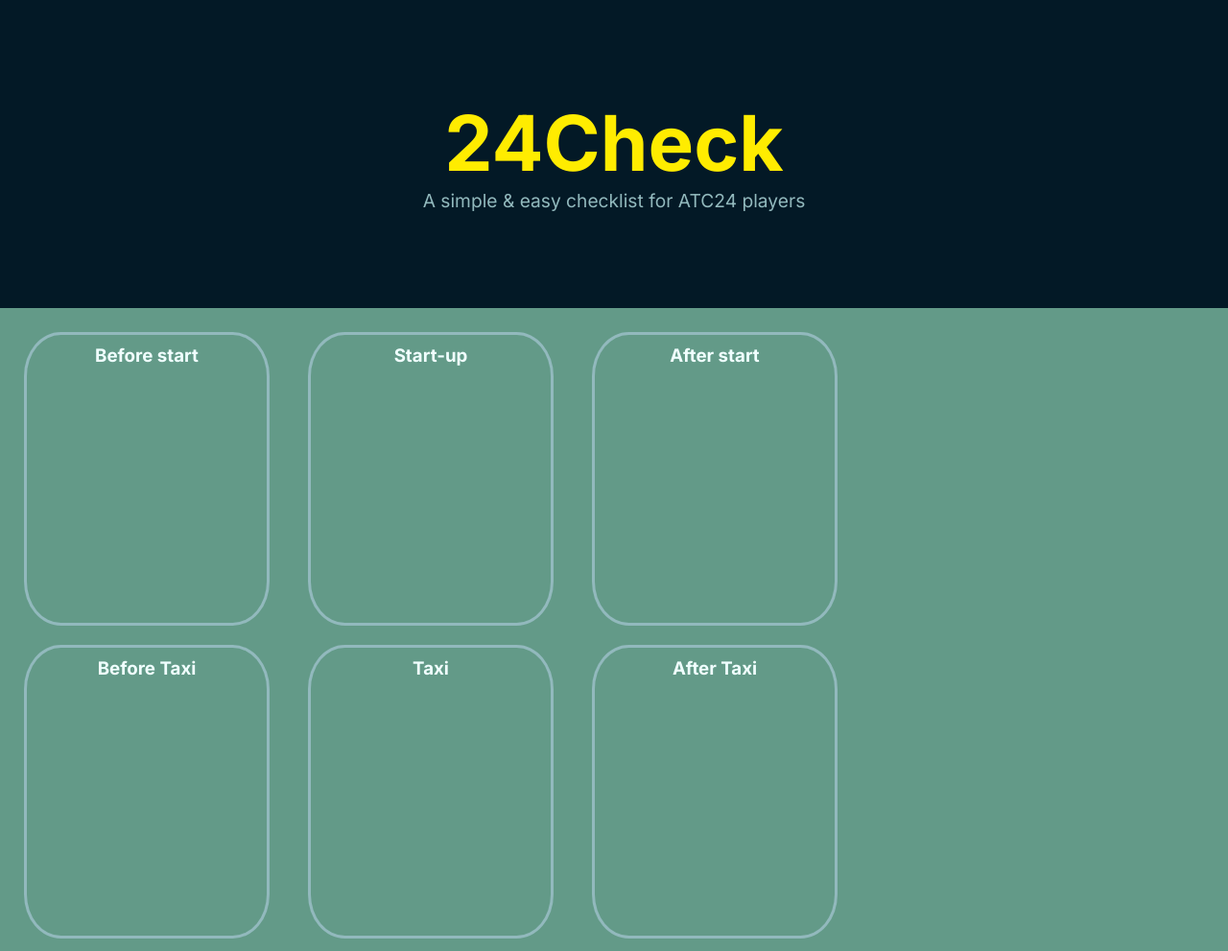
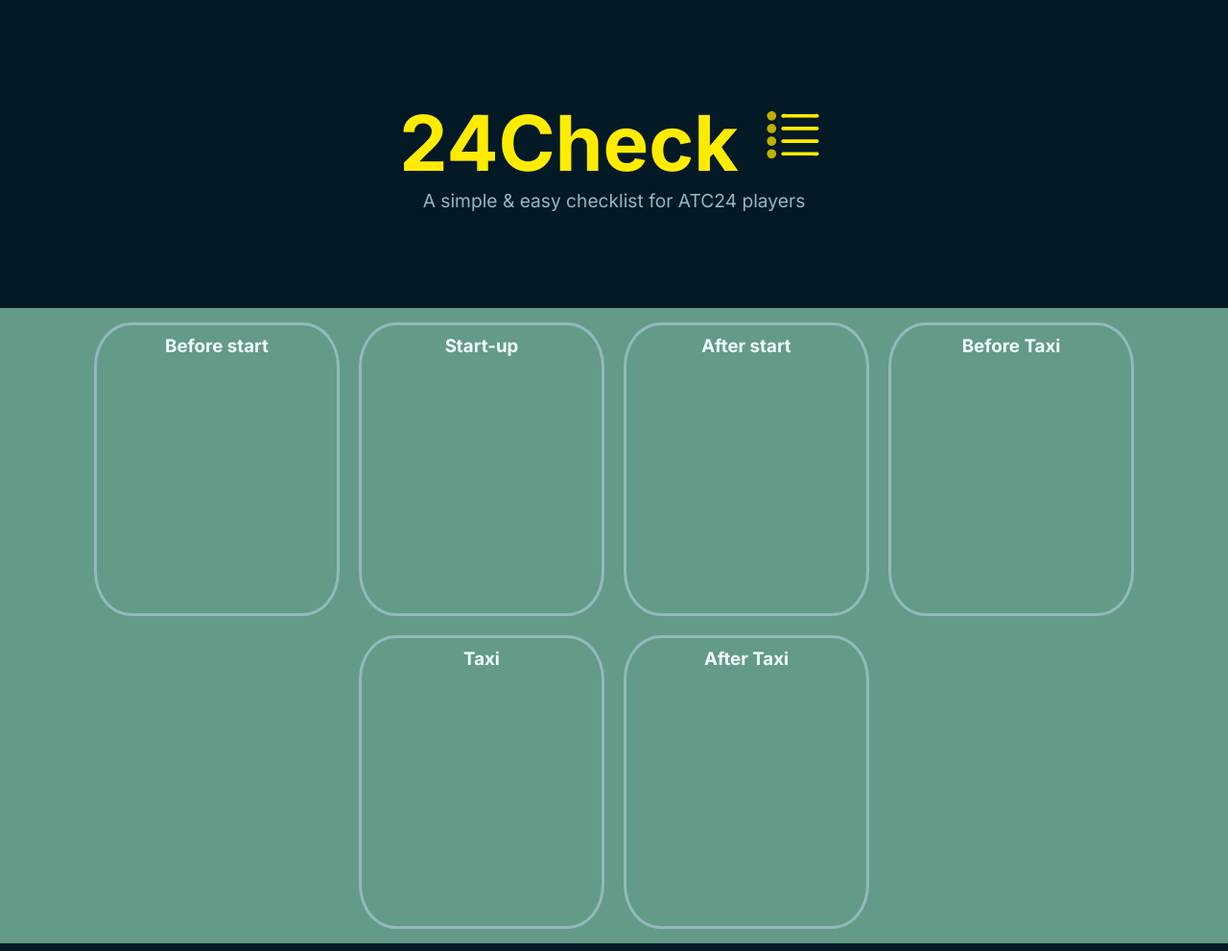
Before and after one commit to yuker-dev/24Check, a plain HTML site: page index.html in a window 1280 px wide. Shown: the top 991 px of the page at 96% size. Drawn offline with Linux system fonts and the light colour scheme.

Commit message:
Added a solution for the checklists being weirldy distrubuted

```diff
--- a/index.html
+++ b/index.html
@@ -10,13 +10,19 @@
   <body>
     <header>
       <div class="intro">
-        <h1 class="title">24Check</h1>
+        <h1 class="title">
+          24Check
+          <img
+            src="Images/24Check-logo-nobg.svg"
+            alt="24Check logo"
+            height="75px"
+          />
+        </h1>
         <p class="text">A simple & easy checklist for ATC24 players</p>
       </div>
     </header>
     <main>
       <div class="checklists">
-        <div id="startupCheck" class="checklistContainer">
         <div id="before-start" class="checklist">
           <h3>Before start</h3>
         </div>
@@ -26,8 +32,6 @@
         <div id="after-startup" class="checklist">
           <h3>After start</h3>
         </div>
-        </div>
-        <div id="taxiCheck" class="checklistContainer">
         <div id="beforeTaxi" class="checklist">
           <h3>Before Taxi</h3>
         </div>
@@ -38,7 +42,6 @@
           <h3>After Taxi</h3>
         </div>
       </div>
-      </div>
     </main>
     <footer>
       <p class="text">Copyright 2026 Anchor Studio</p>
--- a/style.css
+++ b/style.css
@@ -33,18 +33,15 @@ main {
 }
 
 .checklists {
-    display: block;
-    justify-content: space-between;
-}
-.checklistContainer {
   display: flex;
+  flex-wrap: wrap;
   gap: 20px;
+  justify-content: center;
 }
 
 .checklist {
-    margin: 10px;
+  flex: 0 1 250px;
   height: 300px;
-  width: 250px;
   border: #92b9bd solid 3px;
   border-radius: 15%;
 }
```
Lines whose indentation alone changed are shown as unchanged.
